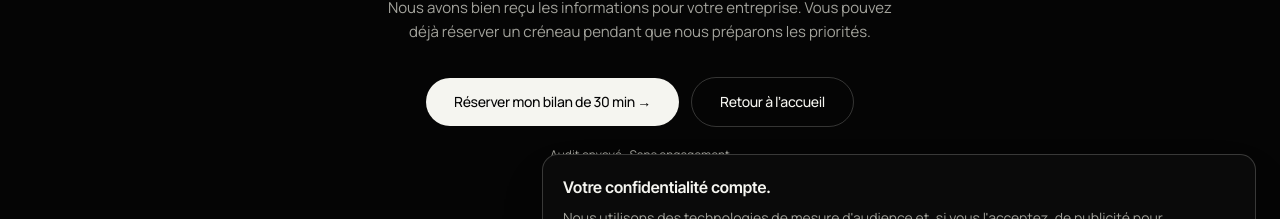
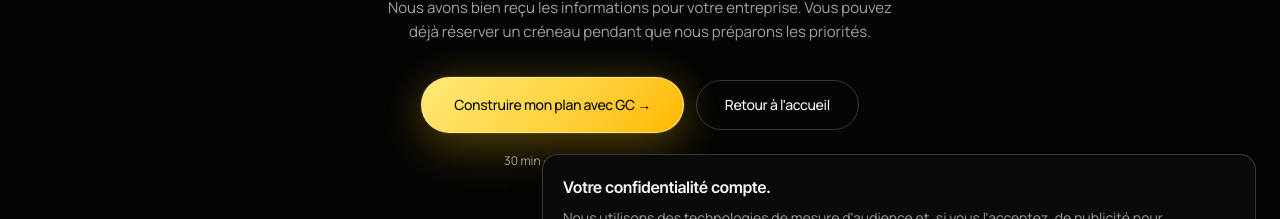
Before and after one commit to mathieumilo3-bot/-generation-capable, a Next.js app in the folder site-vitrine/: page /audit/merci in a window 1280 px wide. Shown: the part 420-639 px from the top of the page. Built offline with nearby package versions, Linux system fonts and the light colour scheme; no server answers.

Commit message:
Renforcer la continuité vers le rendez-vous

```diff
--- a/site-vitrine/src/app/audit/merci/AuditThankYouClient.tsx
+++ b/site-vitrine/src/app/audit/merci/AuditThankYouClient.tsx
@@ -76,17 +76,18 @@ export function AuditThankYouClient() {
           target="_blank"
           rel="noopener noreferrer"
           variant="primary"
+          className="audit-primary-cta min-h-14 px-8 text-base"
           trackEvent="booking_started"
           trackPayload={{ location: "audit_thank_you", source: "capable_audit" }}
         >
-          Réserver mon bilan de 30 min →
+          Construire mon plan avec GC →
         </Button>
         <Button href="/" variant="secondary">
           Retour à l’accueil
         </Button>
       </div>
       <p className="mt-5 text-xs text-[var(--color-muted)]">
-        Audit envoyé · Sans engagement
+        30 min · On part de votre audit · Sans engagement
       </p>
     </div>
   );
```
